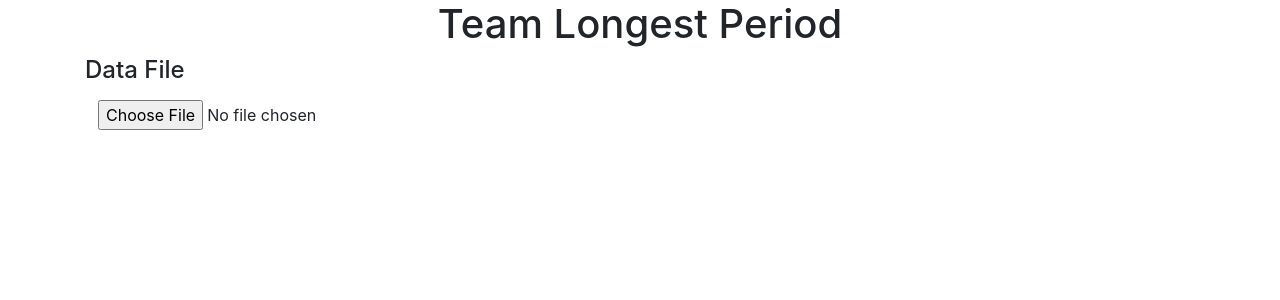
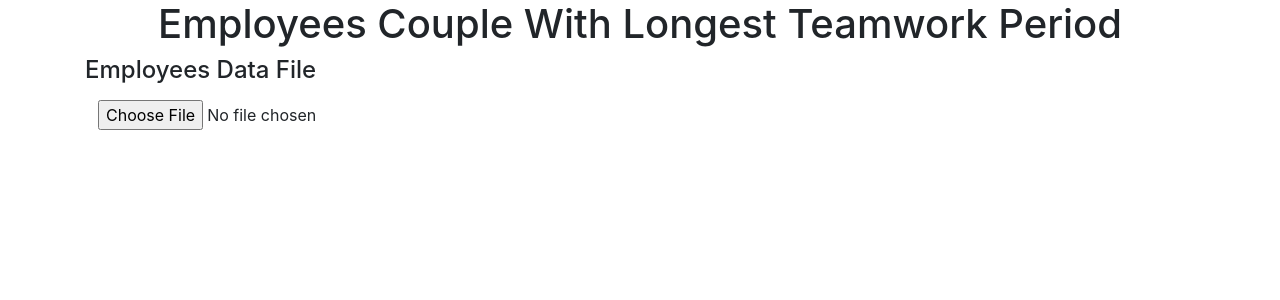
Before and after one commit to jibonita/stefka-marinova-employees, an Angular app: page / in a window 1280 px wide. Shown: the top 300 px of the page. Built offline with nearby package versions, Linux system fonts and the light colour scheme.

Commit message:
update readme

```diff
--- a/src/app/app.component.html
+++ b/src/app/app.component.html
@@ -1,6 +1,6 @@
 <div class="container">
   <h1 class="text-center">
-    Team Longest Period
+    Employees Couple With Longest Teamwork Period
   </h1>
 
   <h4>
--- a/src/app/file-load/file-load.component.html
+++ b/src/app/file-load/file-load.component.html
@@ -1,6 +1,6 @@
 <form>
     <div class="form-group">
-        <label for="input-file">Data File</label>
+        <label for="input-file">Employees Data File</label>
         <input type="file" (change)="onFileSelected($event)" class="btn form-control-file" id="input-file" #inputFile
             accept="text/plain;application/octet-stream;application/vnd.ms-excel;">
     </div>
```
Also changed, not shown: src/assets/data.csv (added), 1 other file (tests, documents, lock files or other folders).
